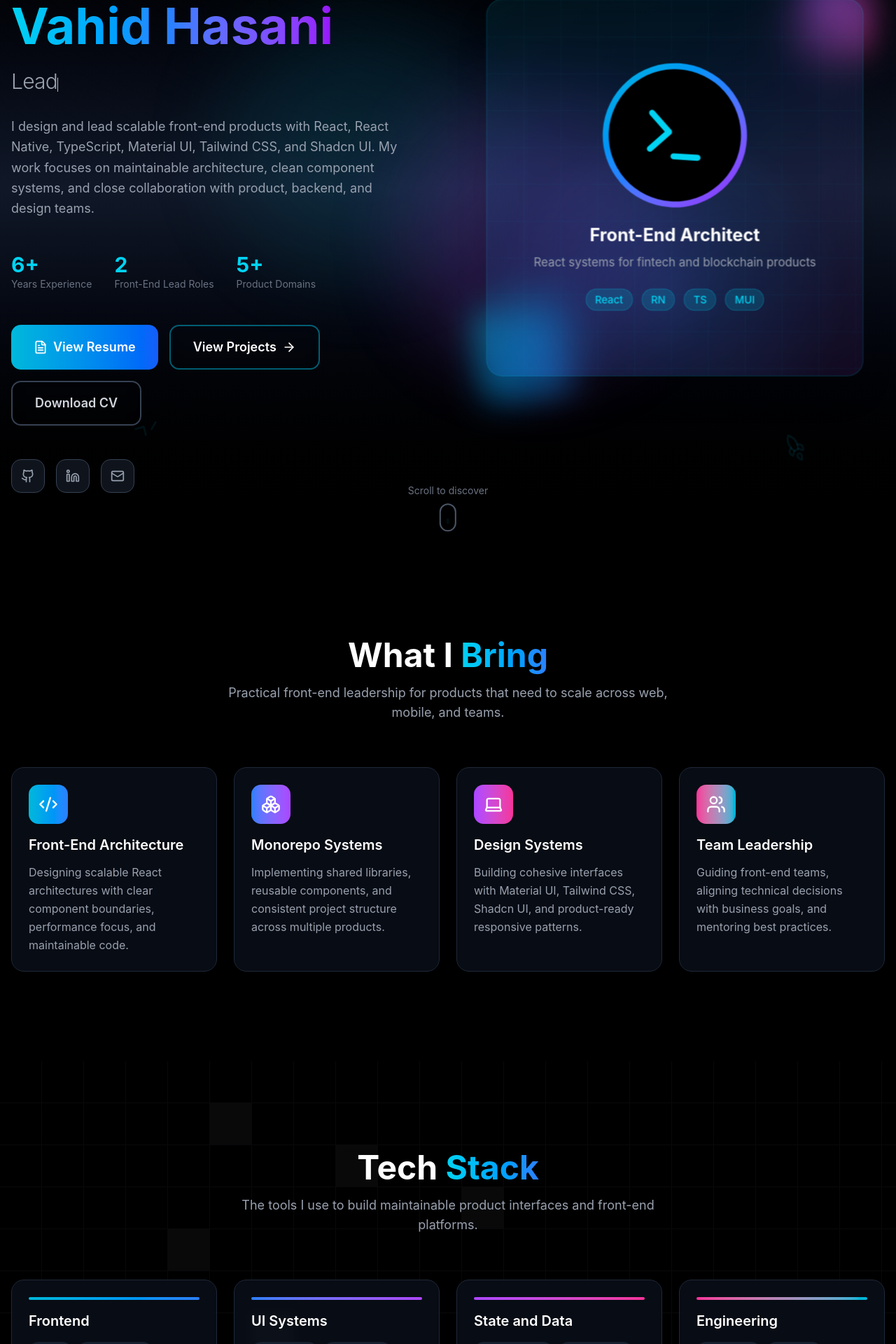
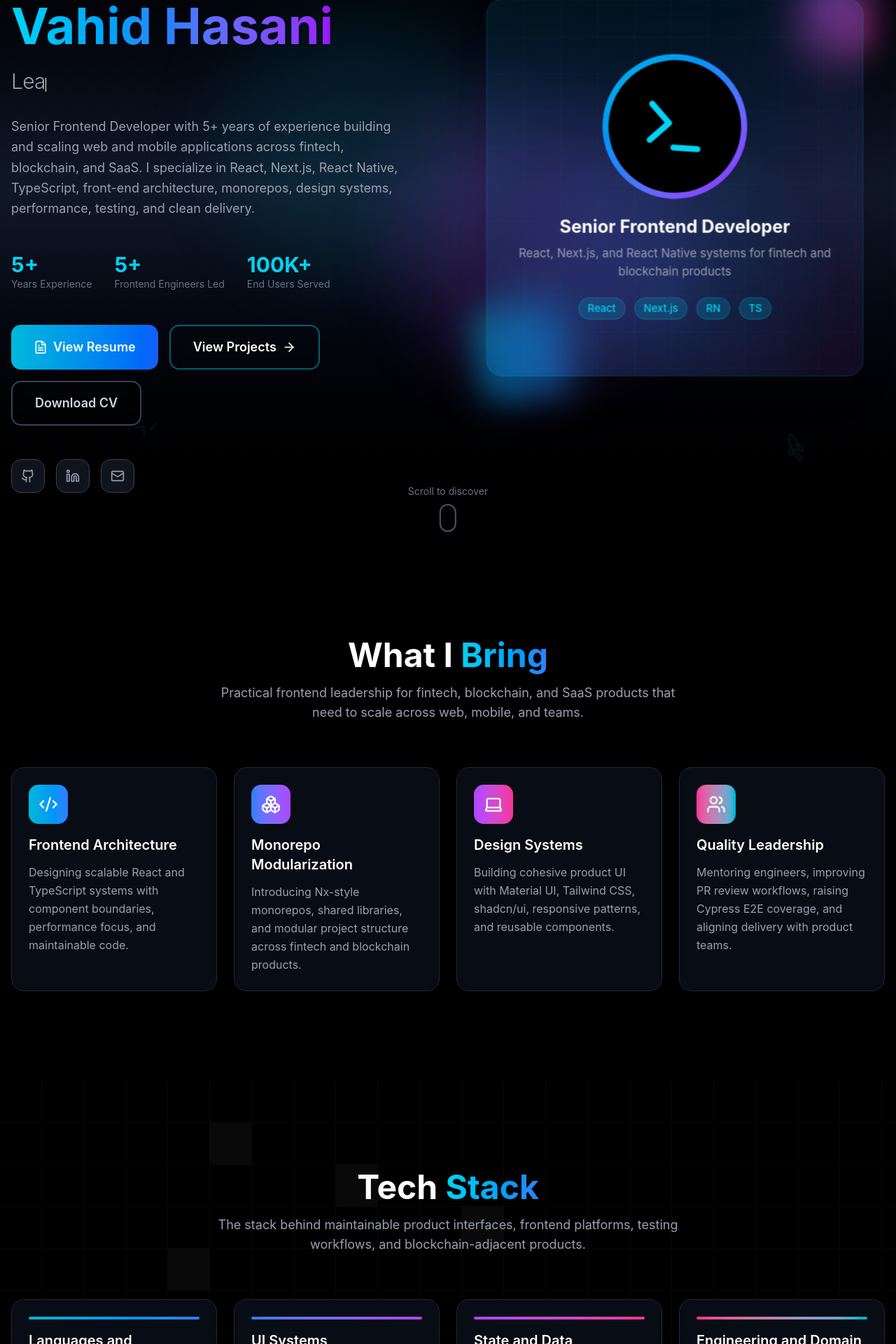
Before and after one commit to vahidid/iamhasani, a Next.js app: page / in a window 1280 px wide. Shown: the part 248-2168 px from the top of the page at 70% size. Built offline with nearby package versions, Linux system fonts and the light colour scheme.

Commit message:
feat: update contact, experience, features, hero, projects, and skills sections for clarity and detail enhancement

```diff
--- a/components/sections/contact-section.tsx
+++ b/components/sections/contact-section.tsx
@@ -30,7 +30,7 @@ export function ContactSection() {
             Let&apos;s <span className="bg-linear-to-r from-cyan-400 to-purple-500 bg-clip-text text-transparent">Connect</span>
           </h2>
           <p className="text-gray-400 text-lg max-w-2xl mx-auto">
-            Reach out for front-end leadership, architecture, React, React Native, or design system work.
+            Reach out for senior frontend development, React/Next.js architecture, React Native apps, design systems, or fintech and blockchain product work.
           </p>
         </motion.div>
 
--- a/components/sections/experience-section.tsx
+++ b/components/sections/experience-section.tsx
@@ -7,51 +7,66 @@ import { GridPattern } from "@/components/ui/grid-pattern";
 const experiences = [
   {
     company: "Kuknos Co.",
-    role: "Frontend Team Lead",
-    period: "Mar 2023 - Present",
-    location: "Iran",
+    role: "Senior Frontend Developer",
+    period: "Sep 2024 - Present",
+    location: "Tehran, Iran",
     points: [
-      "Led front-end developers in building scalable React applications with a focus on performance and maintainability.",
-      "Implemented a monorepo architecture for shared components and libraries across multiple projects.",
-      "Built and maintained a design system with Material UI, Tailwind CSS, and Shadcn UI."
+      "Led a team of 5+ frontend engineers building scalable React and TypeScript applications across fintech and blockchain products.",
+      "Introduced and maintained an Nx-style monorepo architecture, improving code reuse by about 40% and reducing cross-project inconsistencies.",
+      "Built a cohesive MUI, Tailwind CSS, and shadcn/ui design system adopted across 4+ products, reducing UI delivery time by about 30%.",
+      "Championed Cypress E2E standards and structured PR review workflows, raising test coverage by about 60% and reducing production bugs."
     ],
     accent: "from-cyan-500 to-blue-500"
   },
   {
     company: "Sahand ICT",
-    role: "Frontend Team Lead",
+    role: "Senior Frontend Developer",
     period: "May 2023 - Aug 2024",
-    location: "Remote",
+    location: "Remote / Canada",
     points: [
-      "Developed a lending platform based in Canada.",
-      "Built a cross-platform React Native application for Android and iOS.",
-      "Delivered a React, TypeScript, and MUI v5 web application."
+      "Built a lending web platform for the Canadian market using React, TypeScript, and Material UI v5.",
+      "Improved page load time by about 35% through code splitting and lazy loading.",
+      "Delivered a cross-platform React Native app for iOS and Android with 98% feature parity with the web platform.",
+      "Improved accessibility through WCAG-focused implementation and API integration work."
     ],
     accent: "from-blue-500 to-purple-500"
   },
   {
     company: "Kuknos Co.",
     role: "Frontend Developer",
-    period: "Mar 2021 - Present",
-    location: "Iran",
+    period: "Mar 2021 - Mar 2023",
+    location: "Tehran, Iran",
     points: [
-      "Developed CBDC client applications, DEX, NFT market, SKYC, Poolex, and browser extension products.",
-      "Shipped features across mobile, desktop, and browser extension platforms.",
-      "Created digital certification flows for PDF signing using RSA and ED25519 key pairs."
+      "Delivered CBDC client applications using React Native and React.js for 100K+ end users.",
+      "Built a Stellar-based DEX and NFT marketplace with performant wallet and transaction flows.",
+      "Created Chrome and Firefox browser extensions for blockchain-based transactions.",
+      "Designed and developed Secure KYC flows processing 50K+ identity verifications.",
+      "Implemented digital certification and PDF signing with RSA and Ed25519 keys."
     ],
     accent: "from-purple-500 to-pink-500"
   },
   {
-    company: "Areatak / Freelance",
+    company: "Areatak",
     role: "Backend and Blockchain Developer",
-    period: "Jul 2019 - Oct 2022",
-    location: "Iran",
+    period: "Oct 2020 - Feb 2021",
+    location: "Tehran, Iran",
     points: [
-      "Developed Hyperledger Fabric chain-code with JavaScript and TypeScript.",
-      "Built backend services with NestJS and Laravel for wallet, marketplace, analytics, and OTT products.",
-      "Worked across Next.js, React, PostgreSQL, queues, Redis, and product team management."
+      "Developed enterprise chaincode on Hyperledger Fabric using JavaScript and TypeScript.",
+      "Built NestJS wallet backend services supporting high-volume wallet operations."
     ],
     accent: "from-pink-500 to-cyan-500"
+  },
+  {
+    company: "Freelance",
+    role: "Backend Developer",
+    period: "Jul 2019 - Sep 2020",
+    location: "Remote",
+    points: [
+      "Managed product development for Jimbo Market, leading a team of 4+ engineers end to end.",
+      "Developed Laravel backend services and a Node.js/NestJS user-behavior analytics microservice processing 1M+ events per month.",
+      "Built a React and Ant Design PWA plus an OTT/VOD subscription service using NestJS, Next.js, PostgreSQL, Redis, and queues."
+    ],
+    accent: "from-cyan-500 to-purple-500"
   }
 ];
 
@@ -83,7 +98,7 @@ export function ExperienceSection() {
             Professional <span className="bg-linear-to-r from-cyan-400 to-purple-500 bg-clip-text text-transparent">Experience</span>
           </h2>
           <p className="mx-auto max-w-2xl text-lg text-gray-400">
-            A track record across front-end leadership, fintech, blockchain, mobile apps, and product platforms.
+            A track record across frontend leadership, fintech, blockchain infrastructure, React Native apps, and product platforms.
           </p>
         </motion.div>
 
--- a/components/sections/features-section.tsx
+++ b/components/sections/features-section.tsx
@@ -6,26 +6,26 @@ import { Boxes, Code2, Laptop, Users } from "lucide-react";
 const features = [
   {
     icon: Code2,
-    title: "Front-End Architecture",
-    description: "Designing scalable React architectures with clear component boundaries, performance focus, and maintainable code.",
+    title: "Frontend Architecture",
+    description: "Designing scalable React and TypeScript systems with component boundaries, performance focus, and maintainable code.",
     gradient: "from-cyan-500 to-blue-500"
   },
   {
     icon: Boxes,
-    title: "Monorepo Systems",
-    description: "Implementing shared libraries, reusable components, and consistent project structure across multiple products.",
+    title: "Monorepo Modularization",
+    description: "Introducing Nx-style monorepos, shared libraries, and modular project structure across fintech and blockchain products.",
     gradient: "from-blue-500 to-purple-500"
   },
   {
     icon: Laptop,
     title: "Design Systems",
-    description: "Building cohesive interfaces with Material UI, Tailwind CSS, Shadcn UI, and product-ready responsive patterns.",
+    description: "Building cohesive product UI with Material UI, Tailwind CSS, shadcn/ui, responsive patterns, and reusable components.",
     gradient: "from-purple-500 to-pink-500"
   },
   {
     icon: Users,
-    title: "Team Leadership",
-    description: "Guiding front-end teams, aligning technical decisions with business goals, and mentoring best practices.",
+    title: "Quality Leadership",
+    description: "Mentoring engineers, improving PR review workflows, raising Cypress E2E coverage, and aligning delivery with product teams.",
     gradient: "from-pink-500 to-cyan-500"
   }
 ];
@@ -45,7 +45,7 @@ export function FeaturesSection() {
             What I <span className="bg-linear-to-r from-cyan-400 to-blue-500 bg-clip-text text-transparent">Bring</span>
           </h2>
           <p className="text-gray-400 text-lg max-w-2xl mx-auto">
-            Practical front-end leadership for products that need to scale across web, mobile, and teams.
+            Practical frontend leadership for fintech, blockchain, and SaaS products that need to scale across web, mobile, and teams.
           </p>
         </motion.div>
 
--- a/components/sections/hero-section.tsx
+++ b/components/sections/hero-section.tsx
@@ -112,7 +112,7 @@ export function HeroSection() {
                   <span className="animate-ping absolute inline-flex h-full w-full rounded-full bg-cyan-400 opacity-75"></span>
                   <span className="relative inline-flex rounded-full h-2 w-2 bg-cyan-500"></span>
                 </span>
-                <span className="text-cyan-400 text-sm font-medium">Front-End Developer and Team Lead</span>
+                <span className="text-cyan-400 text-sm font-medium">Senior Frontend Developer</span>
               </motion.div>
 
               {/* Main Heading */}
@@ -138,10 +138,10 @@ export function HeroSection() {
                 >
                   <TypingText
                     text={[
-                      "Designing scalable React architecture",
-                      "Leading front-end teams",
-                      "Building design systems",
-                      "Shipping web and mobile products"
+                      "Scaling fintech and blockchain products",
+                      "Leading React and TypeScript teams",
+                      "Building monorepos and design systems",
+                      "Shipping web and React Native apps"
                     ]}
                     typingSpeed={80}
                     pauseDuration={2000}
@@ -158,9 +158,9 @@ export function HeroSection() {
                 transition={{ delay: 0.7 }}
                 className="text-lg text-gray-400 leading-relaxed max-w-xl"
               >
-                I design and lead scalable front-end products with React, React Native, TypeScript, Material UI,
-                Tailwind CSS, and Shadcn UI. My work focuses on maintainable architecture, clean component systems,
-                and close collaboration with product, backend, and design teams.
+                Senior Frontend Developer with 5+ years of experience building and scaling web and mobile
+                applications across fintech, blockchain, and SaaS. I specialize in React, Next.js, React Native,
+                TypeScript, front-end architecture, monorepos, design systems, performance, testing, and clean delivery.
               </motion.p>
 
               {/* Stats */}
@@ -171,9 +171,9 @@ export function HeroSection() {
                 className="flex gap-8 pt-4"
               >
                 {[
-                  { label: "Years Experience", value: "6+" },
-                  { label: "Front-End Lead Roles", value: "2" },
-                  { label: "Product Domains", value: "5+" }
+                  { label: "Years Experience", value: "5+" },
+                  { label: "Frontend Engineers Led", value: "5+" },
+                  { label: "End Users Served", value: "100K+" }
                 ].map((stat, index) => (
                   <div key={index} className="text-center lg:text-left">
                     <div className="text-3xl font-bold text-cyan-400">{stat.value}</div>
@@ -311,12 +311,12 @@ export function HeroSection() {
                       </div>
                     </motion.div>
 
-                    <h3 className="text-2xl font-bold text-white mb-2">Front-End Architect</h3>
-                    <p className="text-gray-400">React systems for fintech and blockchain products</p>
+                    <h3 className="text-2xl font-bold text-white mb-2">Senior Frontend Developer</h3>
+                    <p className="text-gray-400">React, Next.js, and React Native systems for fintech and blockchain products</p>
 
                     {/* Tech Indicators */}
                     <div className="flex gap-3 mt-6">
-                      {["React", "RN", "TS", "MUI"].map((tech, i) => (
+                      {["React", "Next.js", "RN", "TS"].map((tech, i) => (
                         <motion.div
                           key={tech}
                           initial={{ opacity: 0, scale: 0 }}
--- a/components/sections/projects-section.tsx
+++ b/components/sections/projects-section.tsx
@@ -6,29 +6,29 @@ import { RetroGrid } from "@/components/ui/retro-grid";
 
 const projects = [
   {
-    title: "Canada Lending Platform",
-    description: "Front-end development for a lending platform at Sahand ICT, including a React web app and cross-platform React Native mobile application.",
+    title: "Canadian Lending Platform",
+    description: "Built a React, TypeScript, and MUI v5 lending platform for the Canadian market, improving page load time with code splitting and lazy loading.",
     tech: ["React", "React Native", "TypeScript", "MUI v5"],
     gradient: "from-cyan-500 via-blue-500 to-purple-500",
     image: "CAD"
   },
   {
-    title: "Kuknos Network Products",
-    description: "Built CBDC clients, a Stellar-based DEX, NFT market, browser extension, Poolex payment management, and SKYC identity flows.",
-    tech: ["React", "React Native", "Stellar", "Browser Extension"],
+    title: "Kuknos Blockchain Products",
+    description: "Delivered CBDC clients, Stellar-based DEX and NFT marketplace flows, wallet interactions, browser extensions, and Secure KYC systems.",
+    tech: ["React", "React Native", "Stellar", "KYC"],
     gradient: "from-purple-500 via-pink-500 to-red-500",
     image: "DEX"
   },
   {
     title: "Digital Certification App",
-    description: "Developed a digital certificate issuing application for signing PDF documents with RSA and ED25519 public key algorithms.",
-    tech: ["React", "Digital Signature", "RSA", "ED25519"],
+    description: "Implemented digital certification and PDF signing flows using RSA and Ed25519 keys, reducing manual signing effort.",
+    tech: ["React", "Digital Signature", "RSA", "Ed25519"],
     gradient: "from-green-500 via-teal-500 to-cyan-500",
     image: "PDF"
   },
   {
-    title: "Freelance Commerce and OTT Platforms",
-    description: "Led product development and delivery for Jimbo Market, behavior analytics services, and a subscription VOD platform.",
+    title: "Commerce, Analytics, and OTT",
+    description: "Managed Jimbo Market delivery, built behavior analytics services processing 1M+ monthly events, and developed an OTT/VOD subscription platform.",
     tech: ["NestJS", "Next.js", "Laravel", "PostgreSQL"],
     gradient: "from-orange-500 via-yellow-500 to-green-500",
     image: "OTT"
@@ -58,7 +58,7 @@ export function ProjectsSection() {
             Selected <span className="bg-linear-to-r from-purple-400 to-pink-500 bg-clip-text text-transparent">Work</span>
           </h2>
           <p className="text-gray-400 text-lg max-w-2xl mx-auto">
-            Product work from fintech, blockchain, identity, marketplace, and media platforms.
+            Product work from fintech, blockchain infrastructure, identity verification, marketplace, analytics, and media platforms.
           </p>
         </motion.div>
 
--- a/components/sections/skills-section.tsx
+++ b/components/sections/skills-section.tsx
@@ -5,23 +5,23 @@ import { GridPattern } from "@/components/ui/grid-pattern";
 
 const skillCategories = [
   {
-    category: "Frontend",
-    skills: ["React", "React Native", "Next.js", "TypeScript", "MicroFront"],
+    category: "Languages and Frameworks",
+    skills: ["JavaScript", "TypeScript", "React", "Next.js", "React Native"],
     color: "from-cyan-500 to-blue-500"
   },
   {
     category: "UI Systems",
-    skills: ["Material UI", "Ant Design", "Tailwind CSS", "Shadcn", "React Hook Form"],
+    skills: ["Material UI", "Ant Design", "Tailwind CSS", "shadcn/ui", "Design Systems"],
     color: "from-blue-500 to-purple-500"
   },
   {
     category: "State and Data",
-    skills: ["Redux Toolkit", "React Query", "Zustand", "Formik", "Yup", "Zod"],
+    skills: ["Redux Toolkit", "React Query", "Zustand", "React Hook Form", "Formik", "Yup", "Zod"],
     color: "from-purple-500 to-pink-500"
   },
   {
-    category: "Engineering",
-    skills: ["Monorepo", "Cypress", "Webpack", "Vite", "Rspack", "Docker", "Git"],
+    category: "Engineering and Domain",
+    skills: ["Nx / Turborepo", "Cypress", "Vite", "Webpack", "Rspack", "Docker", "Stellar", "RSA / Ed25519"],
     color: "from-pink-500 to-cyan-500"
   }
 ];
@@ -56,7 +56,7 @@ export function SkillsSection() {
             Tech <span className="bg-linear-to-r from-cyan-400 to-blue-500 bg-clip-text text-transparent">Stack</span>
           </h2>
           <p className="text-gray-400 text-lg max-w-2xl mx-auto">
-            The tools I use to build maintainable product interfaces and front-end platforms.
+            The stack behind maintainable product interfaces, frontend platforms, testing workflows, and blockchain-adjacent products.
           </p>
         </motion.div>
 
```
